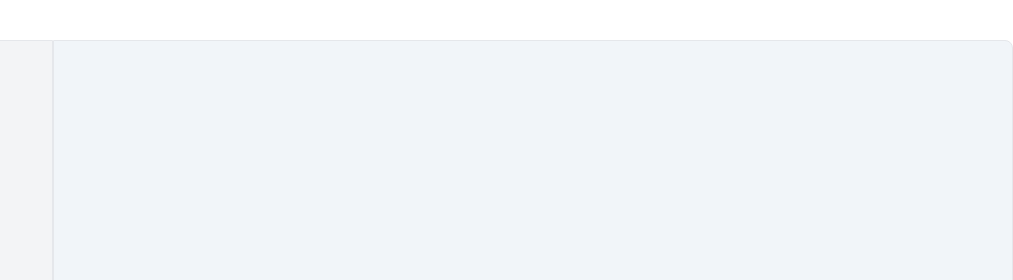
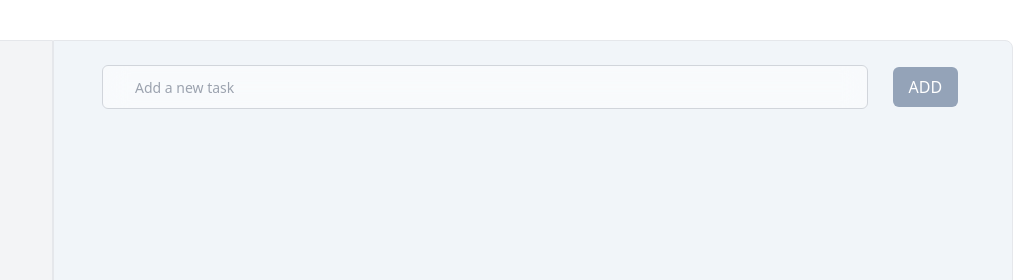
Before and after one commit to Marius-Diran/To-Do-List, a website: page index.html in a window 1280 px wide. Shown: the top 280 px of the page, 267-1280 px from the left. Drawn offline with Linux system fonts and the light colour scheme.

Commit message:
Creating the task input

```diff
--- a/index.html
+++ b/index.html
@@ -10,7 +10,7 @@
   <div class="container">
     <div class="flex flex-row">
 
-      <div class="flex-auto w-[25%] border border-solid h-[90vh] bg-gray-100 my-10 rounded-tl-lg rounded-bl-lg">
+      <div class="flex-auto w-[25%] border border-solid h-[90vh] bg-gray-100 my-10 rounded-tl-lg rounded-bl-lg nav-panel">
         <img src="images/To-Do list Logo.png" class="w-[65%] h-[20vh] mx-auto my-4">
         <h1 class="font-Lobster text-3xl text-center">Marius To-Do List</h1>
         <i class="fa-solid fa-magnifying-glass relative left-16 text-sm" style="color: #6b7280;"></i><input type="search" id="search" placeholder="Search" class="my-[6vh] mx-10 h-[4vh] font-JetBrainsMono px-8 text-gray-800 rounded-md text-sm bg-gray-200 outline-none search">
@@ -21,8 +21,13 @@
 
 
       </div>
-      <div class="flex-auto w-[75%] border border-solid h-[90vh] my-10 rounded-tr-lg rounded-br-lg bg-slate-100"></div>
+      <div class="flex-auto w-[75%] border border-solid h-[90vh] my-10 rounded-tr-lg rounded-br-lg bg-slate-100 main-panel">
+        <form>
+          <input type="text" placeholder="Add a new task" class="w-[80%] h-[5.5vh] ml-12 mr-5 my-6 px-8 text-gray-800 rounded-md text-sm bg-white bg-opacity-50 backdrop-blur-md border border-gray-300 outline-none add-task">
+          <button class="bg-slate-400 text-white px-4 py-2 rounded-md hover:bg-slate-600">ADD</button>
+        </form>
 
+      </div>
 
     </div>
   </div>
```
Also changed, not shown: output.css.
